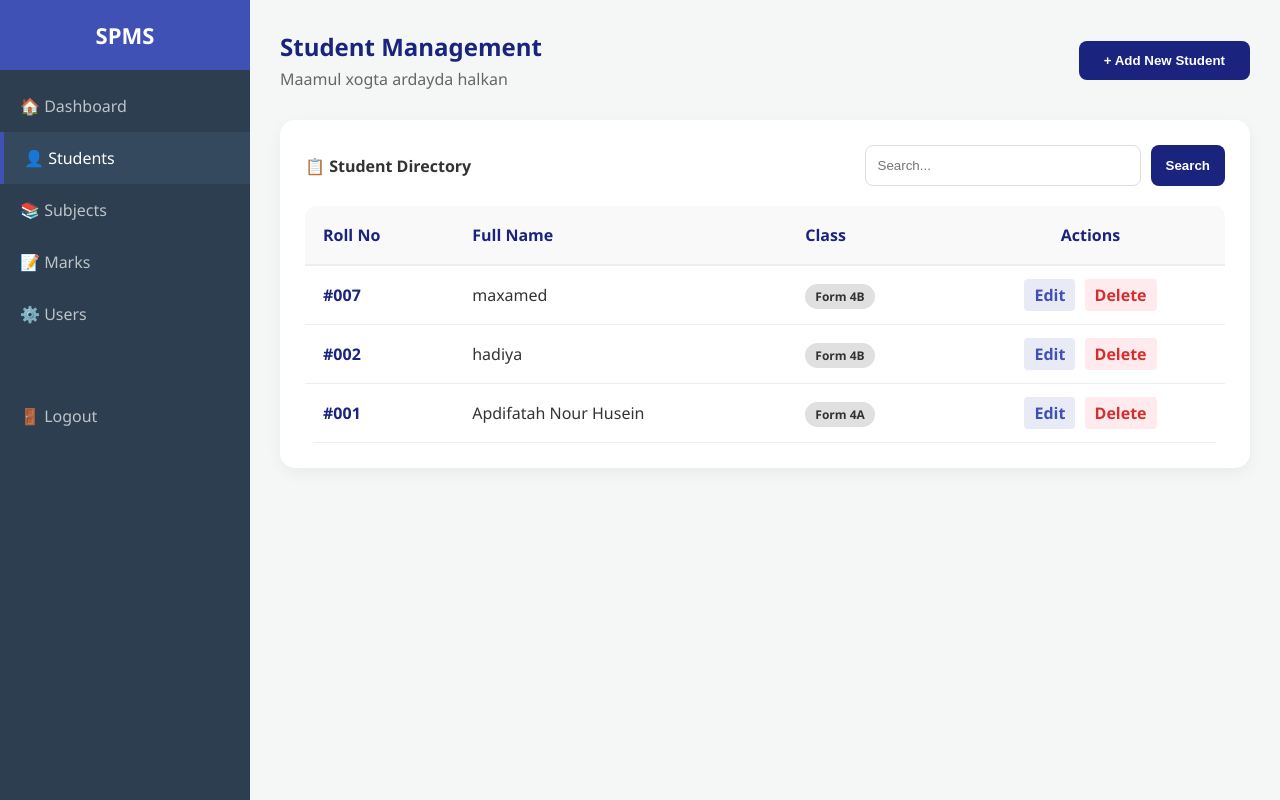
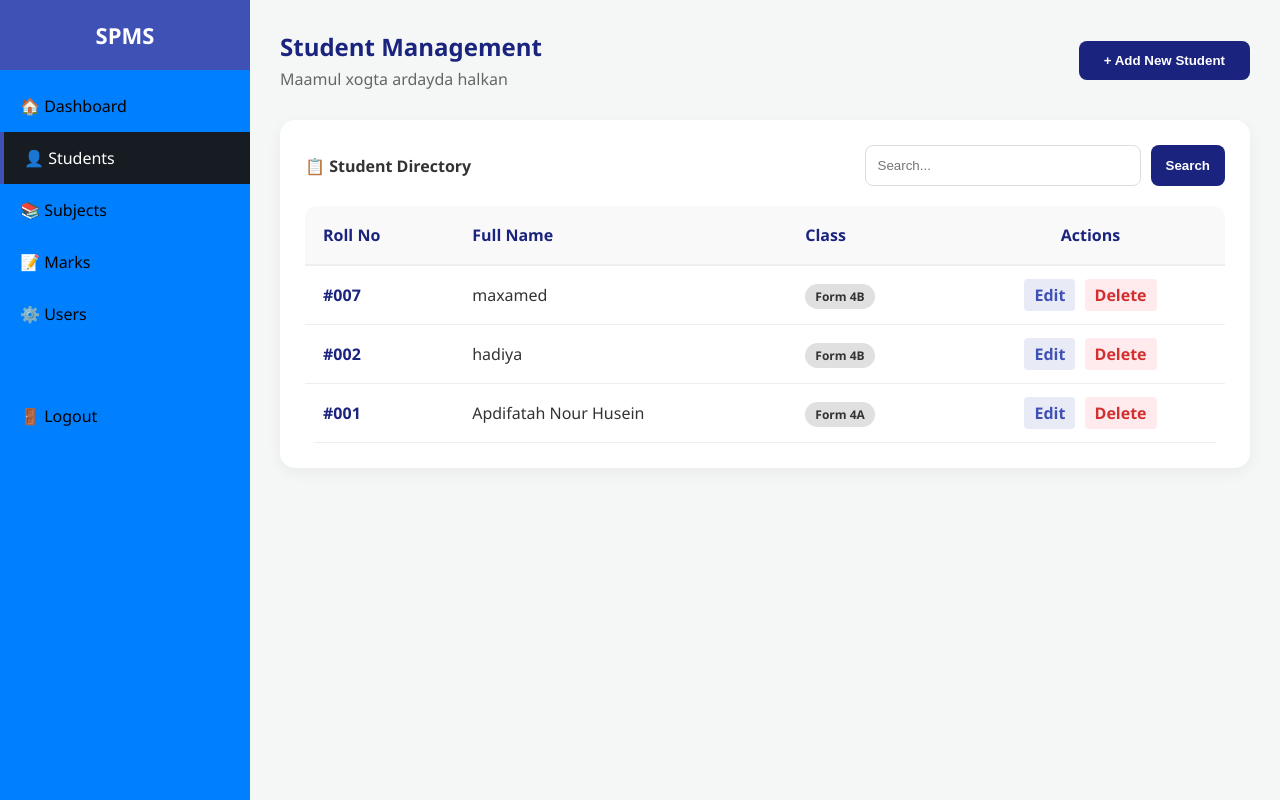
Before and after one commit to hadiajama951-netizen/alnuur, a PHP site: page /admin_dashboard/student.php in a window 1280 px wide. Run offline with PHP 8.4, Linux system fonts and the light colour scheme; data comes from the database, SQL or seed files in the repository.

Commit message:
colours ka sidebar ka , qoraalka links ka, hover ka ayan ka badalay

```diff
--- a/admin_dashboard/style.css
+++ b/admin_dashboard/style.css
@@ -1,6 +1,6 @@
 /* style.css */
 :root {
-  --sidebar-bg: #2c3e50;
+  --sidebar-bg: #0080ff;
   --topbar-bg: #3f51b5;
   --bg-light: #f4f7f6;
   --white: #ffffff;
@@ -40,13 +40,13 @@ body {
   align-items: center;
   gap: 10px;
   padding: 15px 20px;
-  color: #bdc3c7;
+  color: #000000;
   text-decoration: none;
   transition: 0.3s;
 }
 
 .nav-item:hover, .nav-item.active {
-  background-color: #34495e;
+  background-color: #161c22;
   color: white;
   border-left: 4px solid var(--topbar-bg);
 }
```
